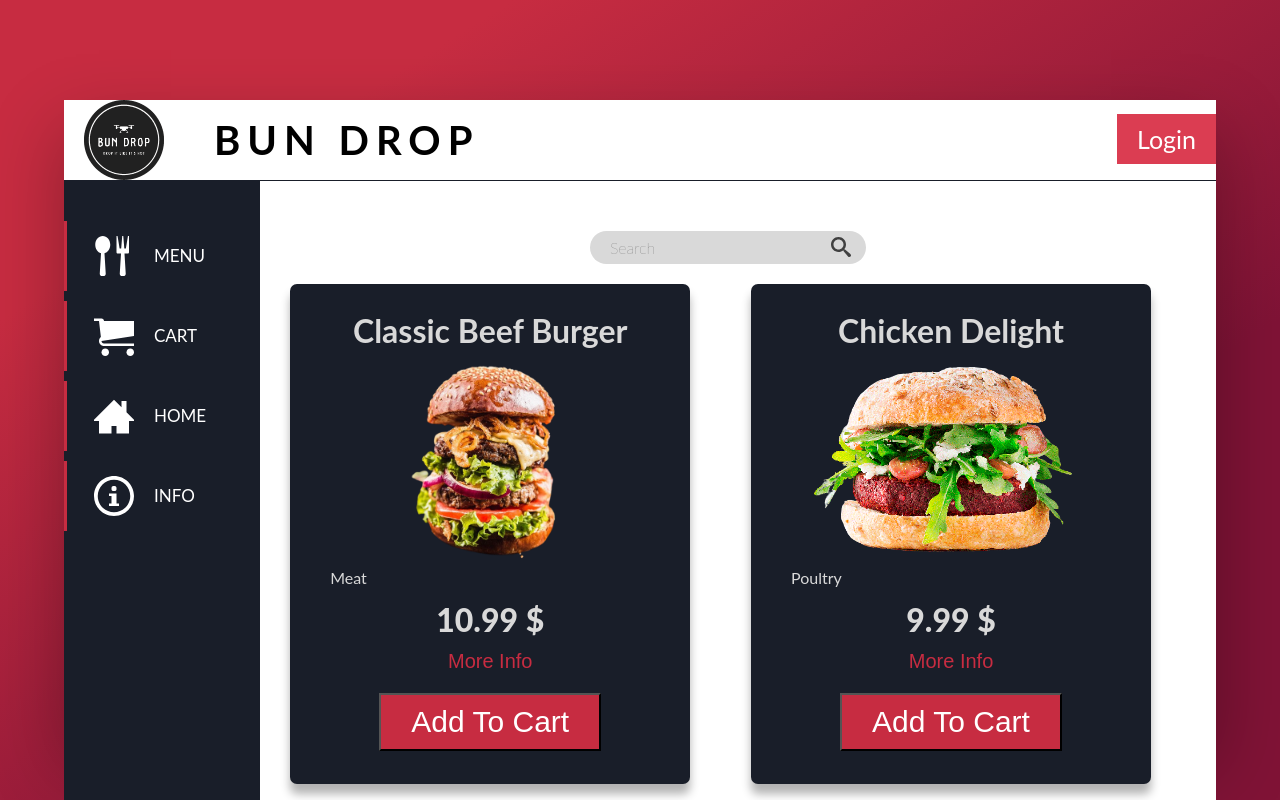
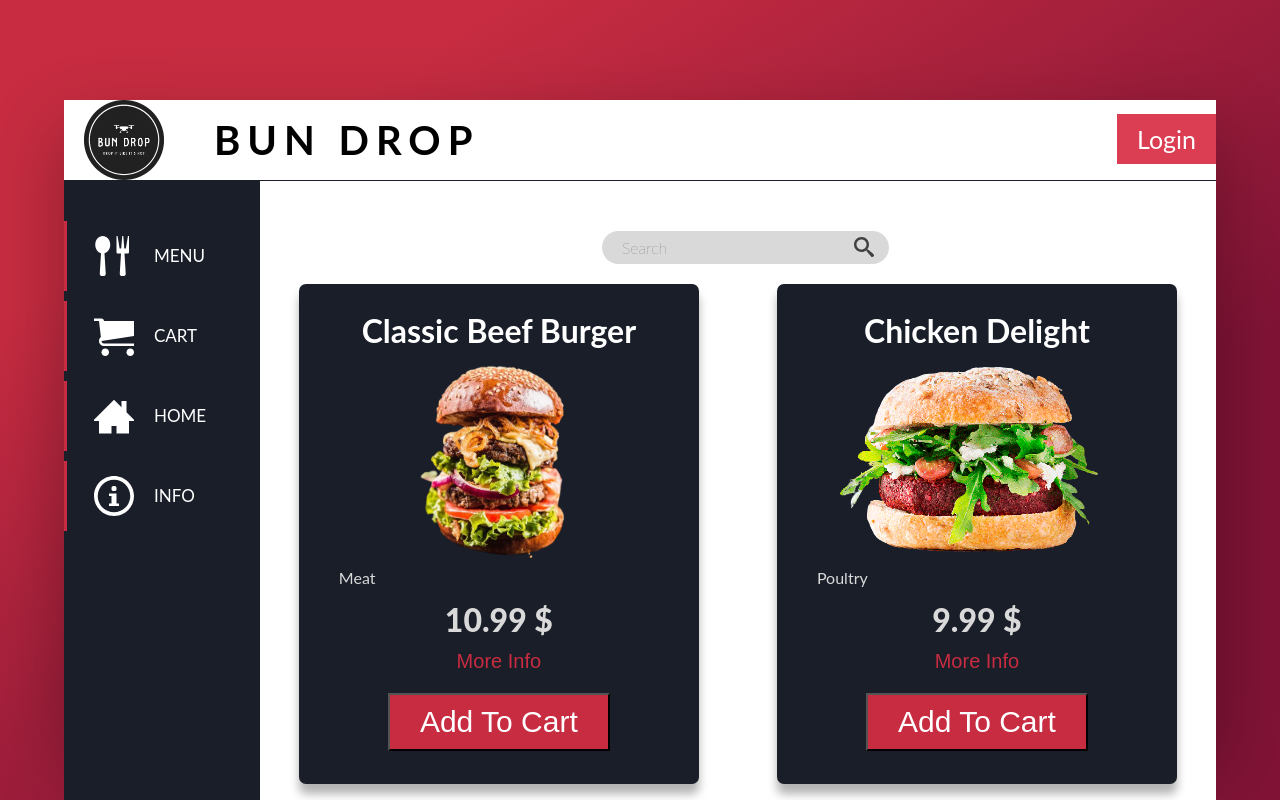
Before and after one commit to LucasFransson/Bun-Drop, a React (Vite) app: page /menu in a window 1280 px wide. Shown: the top 800 px of the page. Built offline with nearby package versions, Linux system fonts and the light colour scheme; data requests are answered from the project's data file.

Commit message:
Changed Color on cards

```diff
--- a/css/style.css
+++ b/css/style.css
@@ -157,7 +157,7 @@ input[type='number'] {
 .content__menu {
   display: flex;
   flex-direction: column;
-  min-width: 80%; }
+  min-width: 83%; }
 
 .sidebar {
   background-color: #191e29;
@@ -552,7 +552,8 @@ input[type='number'] {
   justify-content: space-around;
   align-items: center; }
   .card__title {
-    padding-top: 2rem; }
+    padding-top: 2rem;
+    color: #fff; }
   .card__image {
     height: 20rem; }
   .card__category {
--- a/sass/_layout.scss
+++ b/sass/_layout.scss
@@ -209,7 +209,7 @@
 	// code for the grid displayed in some components with different url
 	display: flex;
 	flex-direction: column;
-	min-width: 80%;
+	min-width: 83%;
 }
 
 .sidebar {
@@ -746,6 +746,7 @@
 	align-items: center;
 	&__title {
 		padding-top: 2rem;
+		color: $color-white-1;
 	}
 	&__image {
 		// width: 20rem;
```
